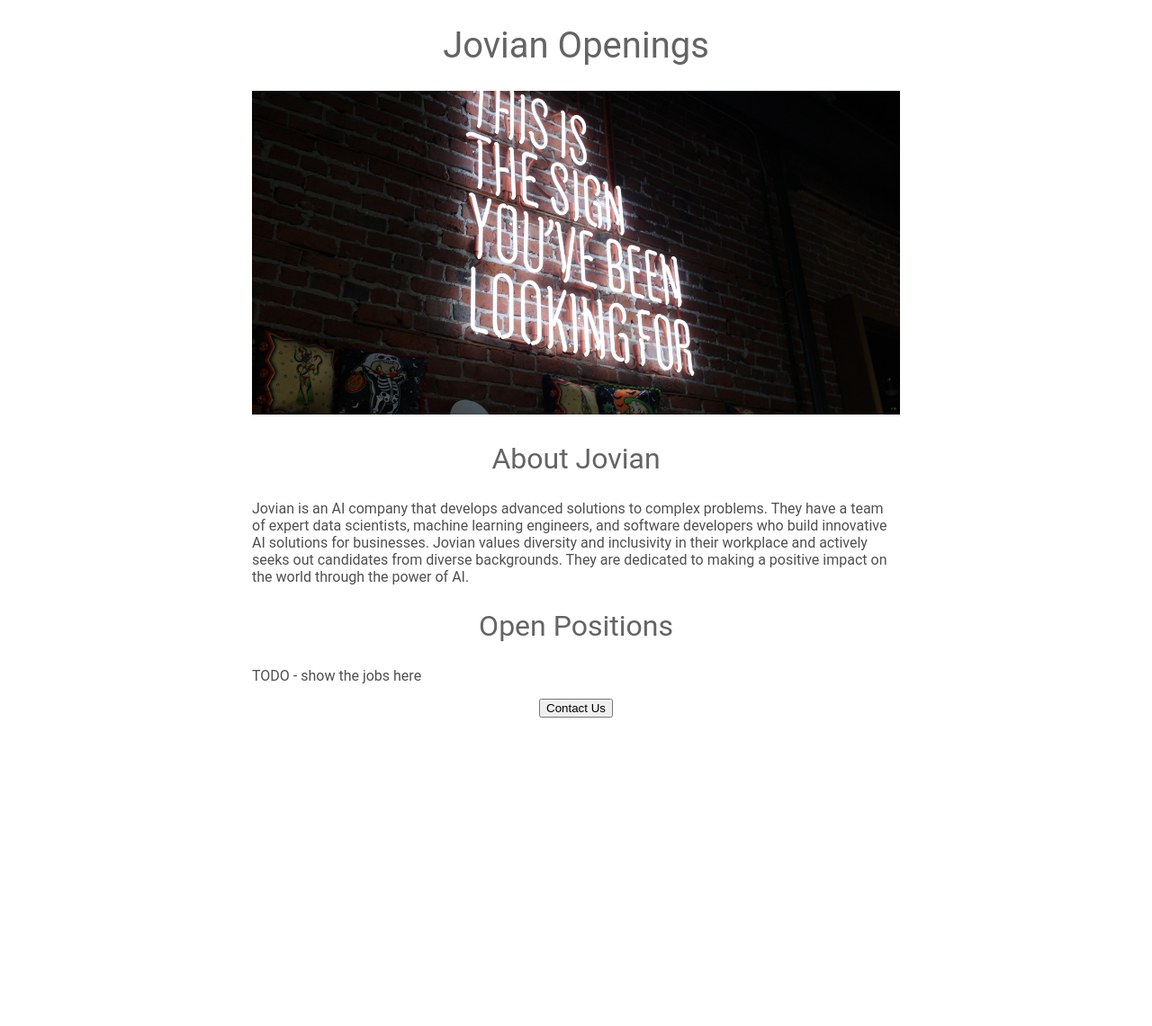
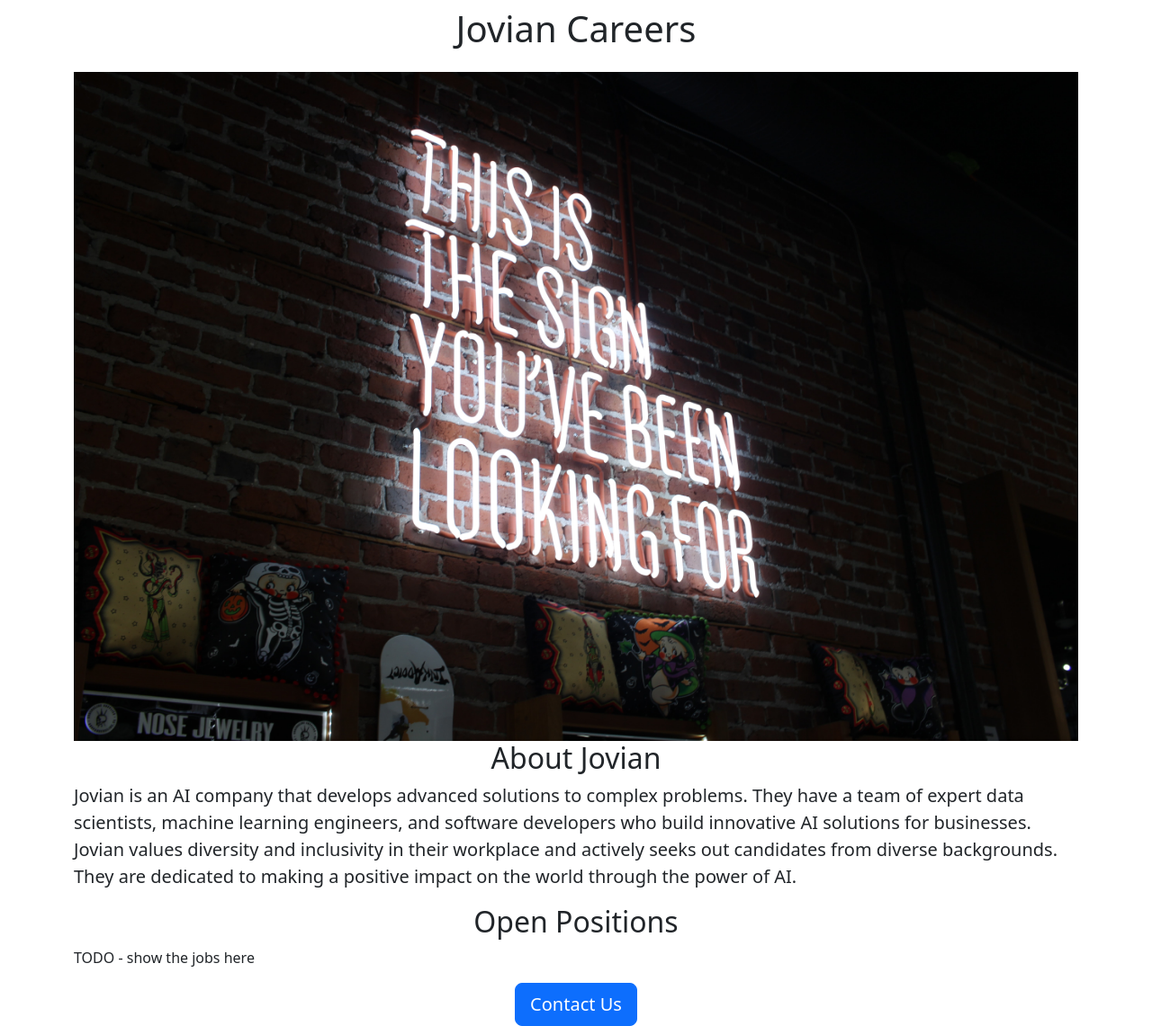
Before and after one commit to MattRibeiro/jovian-flask-website, a Flask app: page / in a window 1280 px wide. Shown: the whole page at 90% size. Before the commit the page ends 798 px from the top, so only its background shows below. Run offline with Flask 2, Linux system fonts and the light colour scheme.

Commit message:
Add bootstrap css

```diff
--- a/templates/home.html
+++ b/templates/home.html
@@ -1,55 +1,25 @@
 <!DOCTYPE html>
 <html>
   <head>
+    <meta charset="utf-8">
+    <meta name="viewport" content="width=device-width, initial-scale=1">
     <title>Jovian Careers</title>
-    <style>
-      h1 {
-        font-family: Roboto;
-        font-size: 40px;
-        font-weight: normal;
-        color: rgb(100,100,100);
-        text-align: center;
-      }
-
-      h2 {
-        font-family: Roboto;
-        font-size: 32px;
-        font-weight: normal;
-        color: rgb(100,100,100);
-        text-align: center;
-      }
-
-      .bodytext {
-        font-family: Roboto;
-        color: rgb(80,80,80);
-      }
-
-      #banner {
-        width: 100%;
-        height: 360px;
-        object-fit: cover;
-      }
-
-      #container {
-        max-width: 720px;
-        margin: 0 auto;
-      }
-    </style>
-    <link rel="icon" type="image/x-icon" href="{{ url_for('static', filename='flaskicon.ico') }}">
+     <link href="https://cdn.jsdelivr.net/npm/bootstrap@5.3.0-alpha1/dist/css/bootstrap.min.css" rel="stylesheet" integrity="sha384-GLhlTQ8iRABdZLl6O3oVMWSktQOp6b7In1Zl3/Jr59b6EGGoI1aFkw7cmDA6j6gD" crossorigin="anonymous">
+   <link rel="icon" type="image/x-icon" href="{{ url_for('static', filename='flaskicon.ico') }}">
   </head>
   <body>
-      <div id="container">
-      <h1>Jovian Openings</h1>
-      <img id="banner" src="{{ url_for('static', filename='banner.jpg') }}" alt="Inspirational message saying this is the sign you've been looking for." height="320">
-      <h2>About Jovian</h2>
-      <p class="bodytext">
+      <div class="container">
+      <h1 class="text-center mt-2 mb-4">Jovian Careers</h1>
+      <img class="img-fluid" src="{{ url_for('static', filename='banner.jpg') }}" alt="Inspirational message saying this is the sign you've been looking for.">
+      <h2 class="text-center">About Jovian</h2>
+      <p class="lead">
   Jovian is an AI company that develops advanced solutions to complex problems. They have a team of expert data scientists, machine learning engineers, and software developers who build innovative AI solutions for businesses. Jovian values diversity and inclusivity in their workplace and actively seeks out candidates from diverse backgrounds. They are dedicated to making a positive impact on the world through the power of AI.</p>
-      <h2>Open Positions</h2>
-      <p class="bodytext">TODO - show the jobs here</p>
-      <div style="text-align:center;">
-        <button>Contact Us</button>
-
+      <h2 class="text-center">Open Positions</h2>
+      <p>TODO - show the jobs here</p>
+      <div class="text-center">
+        <button class="btn btn-primary btn-lg">Contact Us</button>
       </div>
     </div>
+    <script src="https://cdn.jsdelivr.net/npm/bootstrap@5.3.0-alpha1/dist/js/bootstrap.bundle.min.js" integrity="sha384-w76AqPfDkMBDXo30jS1Sgez6pr3x5MlQ1ZAGC+nuZB+EYdgRZgiwxhTBTkF7CXvN" crossorigin="anonymous"></script>
   </body>
 </html>
```
